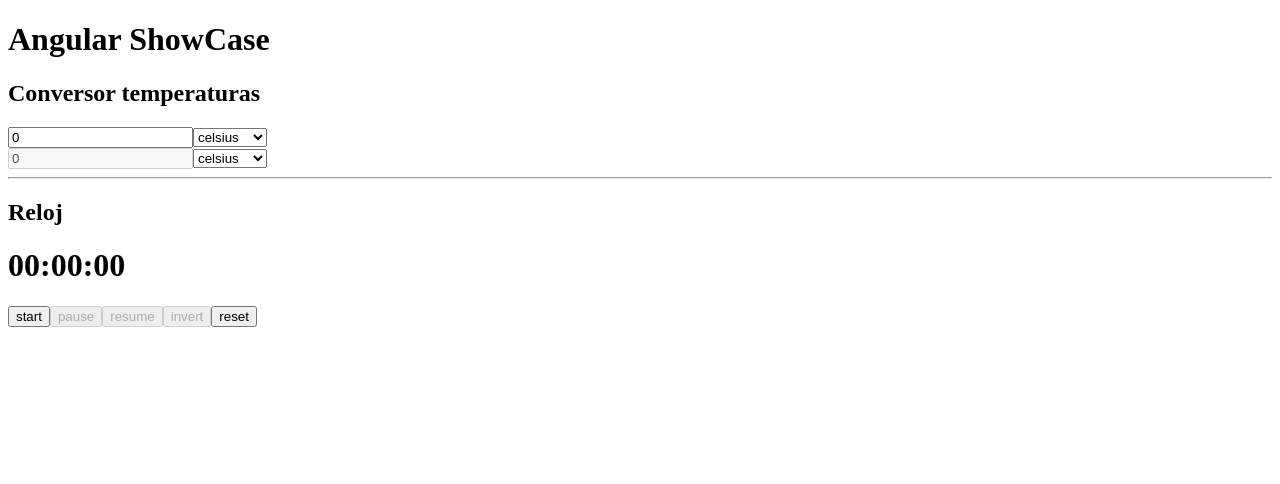
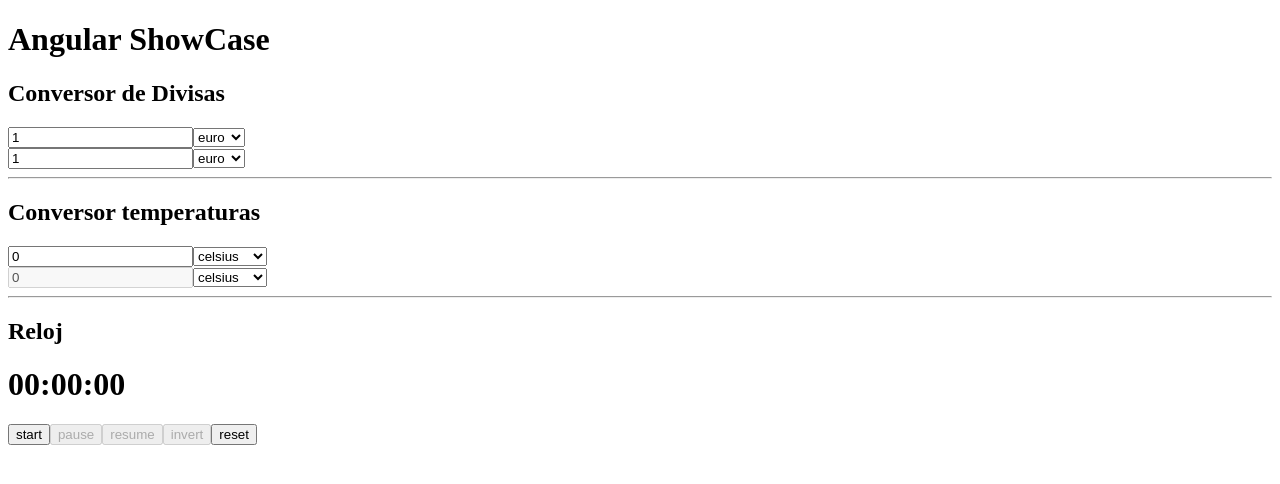
Before and after one commit to MiguelAngelAltes/angularshowcase, an Angular app: page / in a window 1280 px wide. Shown: the top 484 px of the page. Built offline with nearby package versions, Linux system fonts and the light colour scheme.

Commit message:
conversor de divisas

```diff
--- a/src/app/app.component.html
+++ b/src/app/app.component.html
@@ -1,4 +1,6 @@
 <h1>{{titulo}}</h1>
+<app-conversor-divisas></app-conversor-divisas>
+<hr>
 <app-temperatura-converter></app-temperatura-converter>
 <hr>
 <app-reloj></app-reloj>
--- a/src/app/app.module.ts
+++ b/src/app/app.module.ts
@@ -14,9 +14,10 @@
 
 // services
 import { ConversorTemperaturaService }    from './services/conversor-temperatura.service';
+import { ConversorDivisasComponent } from './components/conversor-divisas/conversor-divisas.component';
 
 @NgModule({
-  declarations: [AppComponent, CalculatorComponent,RelojComponent, BoxComponent, TemperaturaConverterComponent],
+  declarations: [AppComponent, CalculatorComponent,RelojComponent, BoxComponent, TemperaturaConverterComponent, ConversorDivisasComponent],
   imports:      [BrowserModule, FormsModule],
   providers:    [ConversorTemperaturaService],
   bootstrap:    [AppComponent]
--- /dev/null
+++ b/src/app/components/conversor-divisas/conversor-divisas.component.html
@@ -0,0 +1,15 @@
+<h2>Conversor de Divisas</h2>
+
+<input type="text" (keyup)="recalcular('B')" [(ngModel)]="importeA"/>
+<select (change)="recalcular('B')" [(ngModel)]="monedaA">
+    <option>euro</option>
+    <option>dolar</option>
+    <option>libra</option>
+</select>
+<br>
+<input type="text" (keyup)="recalcular('A')" [(ngModel)]="importeB"/>
+<select (change)="recalcular('A')" [(ngModel)]="monedaB">
+    <option>euro</option>
+    <option>dolar</option>
+    <option>libra</option>
+</select>
--- /dev/null
+++ b/src/app/components/conversor-divisas/conversor-divisas.component.ts
@@ -0,0 +1,38 @@
+import { Component } from '@angular/core';
+
+const FACTORES_CONVERSION = {
+  euro: 1,
+  dolar: 0.9,
+  libra: 1.4
+}
+
+@Component({
+  selector: 'app-conversor-divisas',
+  templateUrl: './conversor-divisas.component.html',
+  styleUrls: ['./conversor-divisas.component.css']
+})
+export class ConversorDivisasComponent {
+
+  monedaA:string = "euro";
+  monedaB:string = "euro";
+  importeA:number = 1;
+  importeB:number = 1;
+
+  recalcular(lado:string):void {
+
+    if (lado === 'A'){
+
+      let euro = this.importeB * FACTORES_CONVERSION[this.monedaB];
+      this.importeA = euro / FACTORES_CONVERSION[this.monedaA];
+
+    } else {
+
+      let euro = this.importeA * FACTORES_CONVERSION[this.monedaA];
+      this.importeB = euro / FACTORES_CONVERSION[this.monedaB];
+
+    }
+
+
+  }
+
+}
```
Also changed, not shown: src/app/components/conversor-divisas/conversor-divisas.component.css (added), 1 other file (tests, documents, lock files or other folders).
